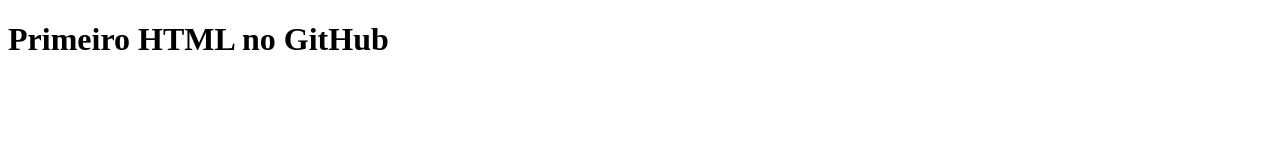
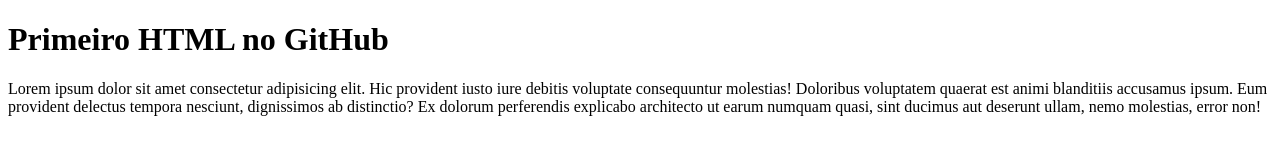
Before and after one commit to Geh1x/teste-git, a plain HTML site: page teste-git/index.html in a window 1280 px wide. Drawn offline with Linux system fonts and the light colour scheme.

Commit message:
Inclusão de parágrafo

```diff
--- a/teste-git/index.html
+++ b/teste-git/index.html
@@ -9,7 +9,7 @@
 <body>
 
     <h1>Primeiro HTML no GitHub</h1>
-
+    Lorem ipsum dolor sit amet consectetur adipisicing elit. Hic provident iusto iure debitis voluptate consequuntur molestias! Doloribus voluptatem quaerat est animi blanditiis accusamus ipsum. Eum provident delectus tempora nesciunt, dignissimos ab distinctio? Ex dolorum perferendis explicabo architecto ut earum numquam quasi, sint ducimus aut deserunt ullam, nemo molestias, error non!
 
 </body>
 </html>
```
